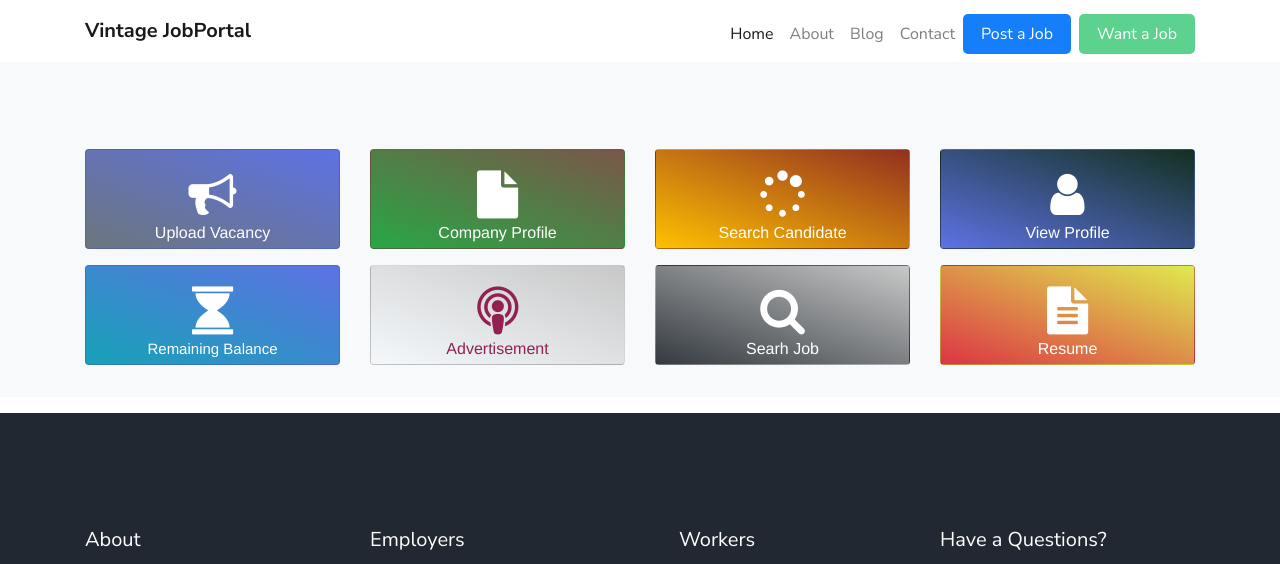
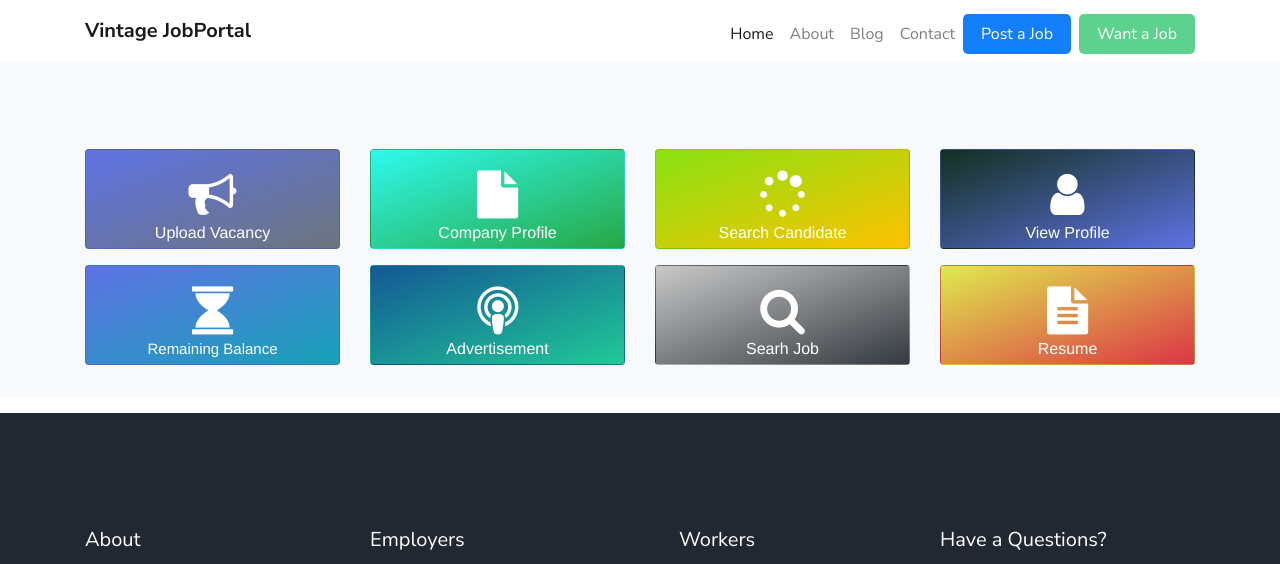
Before and after one commit to breakpro/Job, a CodeIgniter app: page /breakpro/index.php/dashboarduser/index in a window 1280 px wide. Shown: the top 564 px of the page. Run offline with CodeIgniter, Linux system fonts and the light colour scheme; some libraries are stand-ins or nearby versions; some web fonts are replaced.

Commit message:
Changed the gradient degree to 340 deg

```diff
--- a/application/views/DashboardUser/card.php
+++ b/application/views/DashboardUser/card.php
@@ -14,7 +14,7 @@
 
                     <div class="col-lg-3 col-md-6 col-sm-6 col-xs-6 mb-3 jumps" style="height: 100px; ">
                         <a href="#">
-                        <div class="card h-100 bg-secondary text-white card_menu" style="background: linear-gradient(20deg, #6c757d 0, #5e72e4 100%) !important; " >
+                        <div class="card h-100 bg-secondary text-white card_menu" style="background: linear-gradient(340deg, #6c757d 0, #5e72e4 100%) !important; " >
                             <div class="card-body my-auto" >
                             <i class="icon-bullhorn " style="font-size: 48px; color: #fff;"></i>
                                <h4 class="inner" style="font-size: 16px;">Upload Vacancy</h4>
@@ -26,7 +26,7 @@
 
                     <div class="col-lg-3 col-md-6 col-sm-6 col-xs-6 mb-3 jumps" style="height: 100px; ">
                         <a href="#">
-                            <div class="card h-100 bg-success text-white card_menu" style="background: linear-gradient(20deg, #28a745  0, #7a5649 100%) !important; ">
+                            <div class="card h-100 bg-success text-white card_menu" style="background: linear-gradient(340deg, #28a745  0, #2efaed 100%) !important; ">
                                 <div class="card-body my-auto">
                                 <i class="icon-file " style="font-size: 48px; color: #fff;"></i>
                                    <h4 class="inner" style="font-size: 16px;">Company Profile</h4>
@@ -37,7 +37,7 @@
 
                     <div class="col-lg-3 col-md-6 col-sm-6 col-xs-6 mb-3 jumps" style="height: 100px; ">
                         <a href="#">
-                            <div class="card h-100 bg-warning text-white card_menu" style="background: linear-gradient(20deg, #ffc101 0, #923020 100%) !important; ">
+                            <div class="card h-100 bg-warning text-white card_menu" style="background: linear-gradient(340deg, #ffc101 0, #88e212 100%) !important; ">
                                 <div class="card-body my-auto">
                                 <i class="icon-spinner " style="font-size: 48px; color: #fff;"></i>
                                      <h4 class="inner" style="font-size: 16px;">Search Candidate</h4>
@@ -48,7 +48,7 @@
 
                     <div class="col-lg-3 col-md-6 col-sm-6 col-xs-6 mb-3 jumps" style="height: 100px; ">
                         <a href="#">
-                            <div class="card h-100 bg-transparent text-primary card_menu" style="background: linear-gradient(20deg, #5e72e4 0, #133020 100%) !important; ">
+                            <div class="card h-100 bg-transparent text-primary card_menu" style="background: linear-gradient(340deg, #5e72e4 0, #133020 100%) !important; ">
                                 <div class="card-body my-auto bg-transparent">
                                 <i class="icon-user " style="font-size: 48px; color: #fff;"></i>
                                    <h4 class="inner" style="color: #fff; font-size: 16px;">View Profile</h4>
@@ -61,7 +61,7 @@
 
                     <div class="col-lg-3 col-md-6 col-sm-6 col-xs-6 mb-3 jumps" style="height: 100px; ">
                         <a href="#">
-                        <div class="card h-100 bg-info text-white card_menu" style="background: linear-gradient(20deg, #17a2b8  0, #5e72e4 100%) !important; ">
+                        <div class="card h-100 bg-info text-white card_menu" style="background: linear-gradient(340deg, #17a2b8  0, #5e72e4 100%) !important; ">
                             <div class="card-body my-auto" >
                             <i class="icon-hourglass " style="font-size: 48px; color: #fff;"></i>
                                <h4 class="inner">Remaining Balance</h4>
@@ -73,10 +73,10 @@
 
                     <div class="col-lg-3 col-md-6 col-sm-6 col-xs-6 mb-3 jumps" style="height: 100px; ">
                         <a href="#">
-                            <div class="card h-100 bg-muted text-white card_menu" style="background: linear-gradient(20deg, #f4f8fb   0, #c8c8c8 100%) !important; ">
+                            <div class="card h-100 text-white card_menu" style="background: linear-gradient(340deg, #20c997   0, #135895 100%) !important; ">
                                 <div class="card-body my-auto">
-                                <i class="icon-podcast " style="font-size: 48px; color: #912151;"></i>
-                                   <h4 class="inner" style="font-size: 16px; color: #912151;">Advertisement</h4>
+                                <i class="icon-podcast " style="font-size: 48px; color: #fff;"></i>
+                                   <h4 class="inner" style="font-size: 16px; color: #fff;">Advertisement</h4>
                                 </div>
                             </div>
                         </a>
@@ -84,7 +84,7 @@
 
                     <div class="col-lg-3 col-md-6 col-sm-6 col-xs-6 mb-3 jumps" style="height: 100px; ">
                         <a href="#">
-                            <div class="card h-100 bg-dark text-white card_menu" style="background: linear-gradient(20deg, #343a40 0, #c8c8c8 100%) !important; ">
+                            <div class="card h-100 bg-dark text-white card_menu" style="background: linear-gradient(340deg, #343a40 0, #c8c8c8 100%) !important; ">
                                 <div class="card-body my-auto">
                                 <i class="icon-search " style="font-size: 48px; color: #fff;"></i>
                                      <h4 class="inner" style="font-size: 16px;">Searh Job</h4>
@@ -95,7 +95,7 @@
 
                     <div class="col-lg-3 col-md-6 col-sm-6 col-xs-6 mb-3 jumps" style="height: 100px; ">
                         <a href="#">
-                            <div class="card h-100 bg-danger text-primary card_menu" style="background: linear-gradient(20deg, #dc3545  0, #dfea4d 100%) !important; ">
+                            <div class="card h-100 bg-danger text-primary card_menu" style="background: linear-gradient(340deg, #dc3545  0, #dfea4d 100%) !important; ">
                                 <div class="card-body my-auto bg-transparent">
                                 <i class="icon-file-text " style="font-size: 48px; color: #fff;;"></i>
                                    <h4 class="inner" style="color: #fff; font-size: 16px;">Resume</h4>
```
